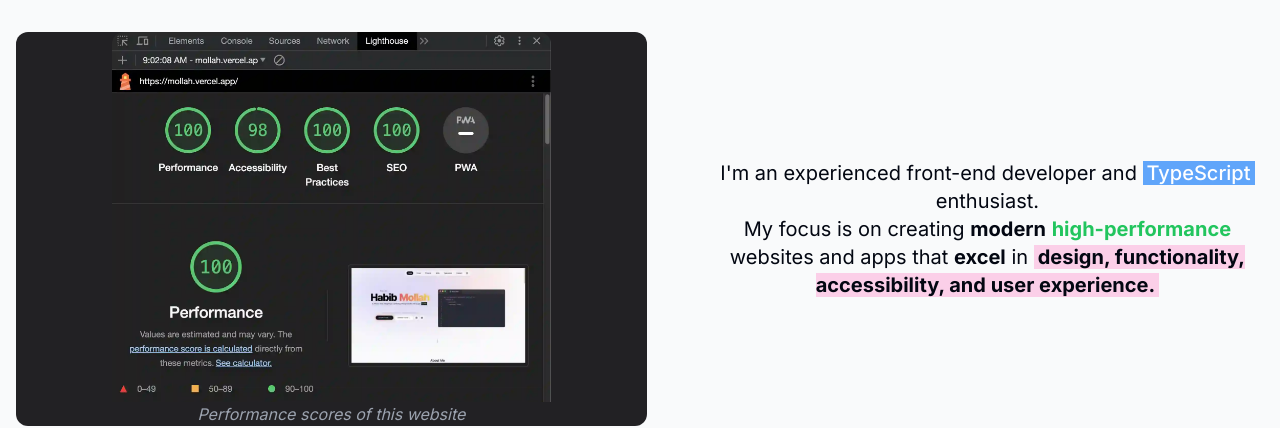
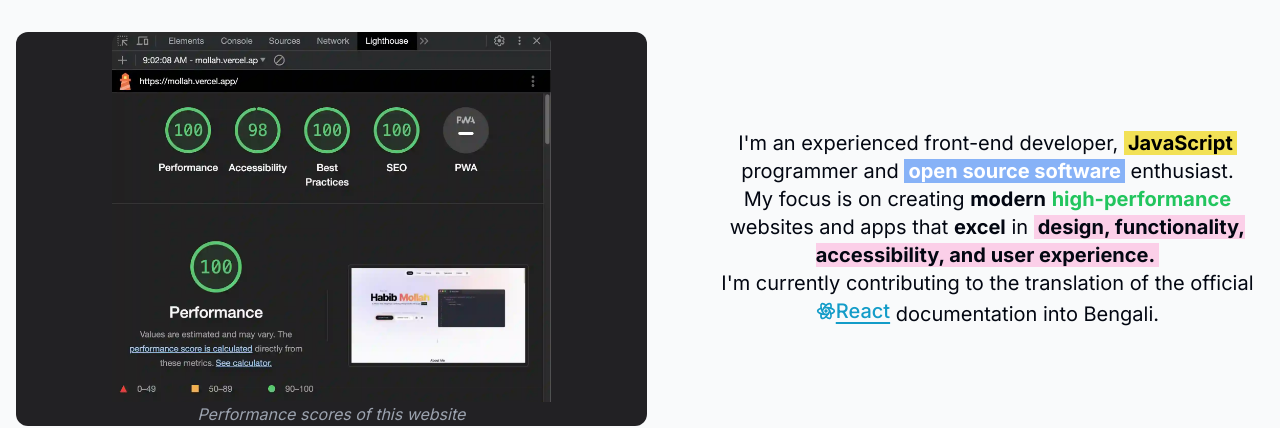
Before and after one commit to habibium/habibmollah-v2, a Next.js app: page / in a window 1280 px wide. Shown: the part 940-1368 px from the top of the page. Built offline with nearby package versions, Linux system fonts and the light colour scheme; no server answers.

Commit message:
update about section

```diff
--- a/components/About.tsx
+++ b/components/About.tsx
@@ -4,6 +4,7 @@
 import SectionHeading from "./SectionHeading";
 import useSectionInView from "@/lib/hooks";
 import Image from "next/image";
+import { TbBrandReact } from "react-icons/tb";
 
 export default function About() {
   const { ref } = useSectionInView("About");
@@ -33,9 +34,13 @@
         </figure>
         <div className="text-center sm:text-xl">
           <p>
-            I'm an experienced front-end developer and{" "}
-            <span className="bg-blue-400 px-1 font-medium text-white dark:bg-blue-500">
-              TypeScript
+            I'm an experienced front-end developer,{" "}
+            <span className="bg-[#efd81bbb] px-1 font-bold text-black dark:bg-blue-500">
+              JavaScript
+            </span>{" "}
+            programmer and{" "}
+            <span className="bg-blue-500/60 px-1 font-bold text-white">
+              open source software
             </span>{" "}
             enthusiast.
           </p>
@@ -49,6 +54,20 @@
               design, functionality, accessibility, and user experience.
             </span>
           </p>
+          <p>
+            I'm currently contributing to the translation of the official
+            <a
+              href="https://bn-react-dev.vercel.app/"
+              target="_blank"
+              className="inline-block !text-[#139cc8] underline underline-offset-4"
+            >
+              <div className="flex items-center font-medium">
+                <TbBrandReact /> React
+              </div>
+            </a>{" "}
+            documentation into Bengali.
+            <span className="font-bold italic"></span>
+          </p>
         </div>
       </div>
     </motion.section>
```
